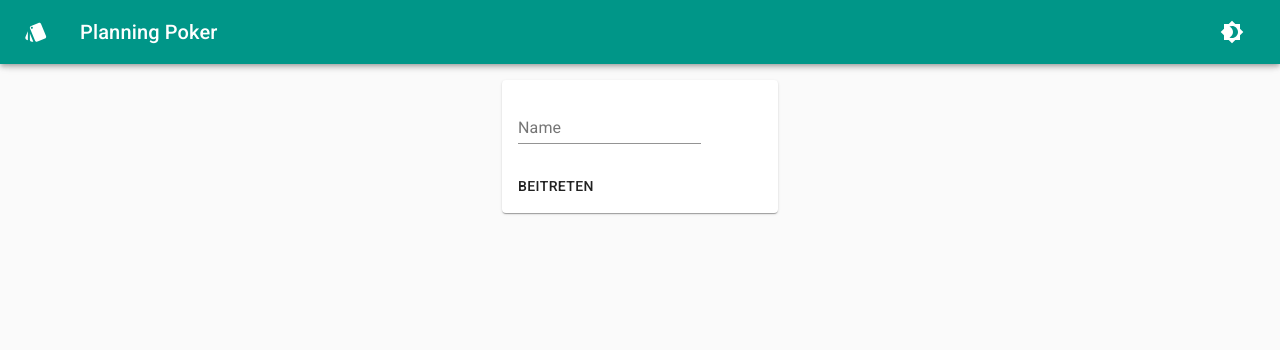
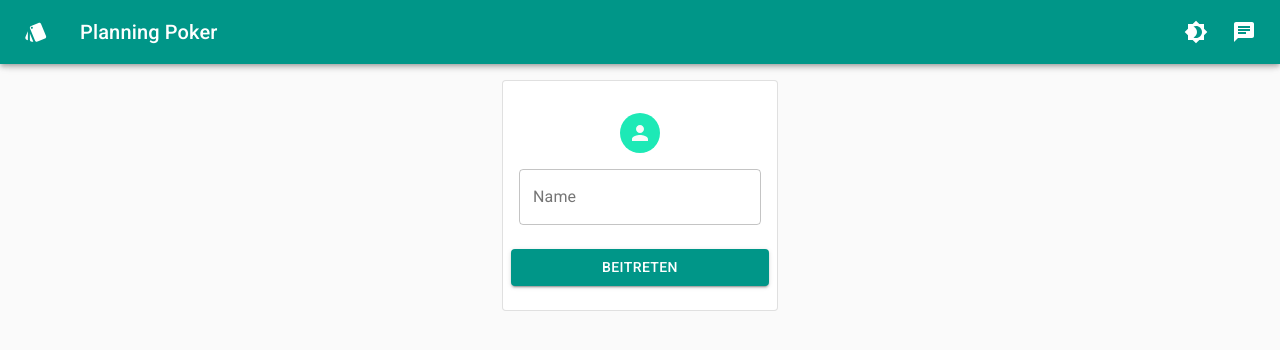
Before and after one commit to tschult/react-poker, a React (Create React App) app: page / in a window 1280 px wide. Shown: the top 350 px of the page. Built offline with nearby package versions, Linux system fonts and the light colour scheme.

Commit message:
chat prototype

```diff
--- a/src/App.js
+++ b/src/App.js
@@ -1,5 +1,6 @@
 import React, { useState, useMemo } from 'react';
-import { CssBaseline, Grid, Paper, ThemeProvider, Container, AppBar, Toolbar, Typography, CircularProgress, IconButton, useMediaQuery } from '@material-ui/core';
+import clsx from 'clsx';
+import { CssBaseline, Grid, Paper, ThemeProvider, Container, AppBar, Toolbar, Typography, CircularProgress, IconButton, useMediaQuery, Drawer, Divider } from '@material-ui/core';
 import Login from './components/Login';
 import * as signalR from '@aspnet/signalr';
 import { createMuiTheme, makeStyles } from '@material-ui/core/styles';
@@ -12,7 +13,12 @@ import StyleIcon from '@material-ui/icons/Style';
 import StartStopFab from './components/StartStopFab';
 import Brightness4Icon from '@material-ui/icons/Brightness4';
 import Brightness7Icon from '@material-ui/icons/Brightness7';
+import ChevronLeftIcon from '@material-ui/icons/ChevronLeft';
+import ChevronRightIcon from '@material-ui/icons/ChevronRight';
+import ChatIcon from '@material-ui/icons/Chat';
 import InstallPWAButton from './components/InstallPWAButton';
+import { deDE } from '@material-ui/core/locale';
+import MessageBoard from './components/MessageBoard';
 
 
 const useStyles = makeStyles((theme) => ({
@@ -52,14 +58,18 @@ function App() {
 
   var [isLoggedIn, setIsLoggedIn] = useState(false);
 
+  const [isDrawerOpen, setIsDrawerOpen] = useState(false);
+
   const [useDarkMode, setUseDarkMode] = useState(useMediaQuery('(prefers-color-scheme: dark)'));
-  const theme = createMuiTheme({
+  const theme = useMemo(
+    () =>
+      createMuiTheme({
         palette: {
           type: useDarkMode ? 'dark' : 'light',
           primary: teal,
           secondary: teal,
         }
-  });
+      }, deDE), [useDarkMode]);
 
   const onLoginClick = async () => {
     if (!user) return;
@@ -68,12 +78,31 @@ function App() {
       const connection = new signalR.HubConnectionBuilder()
         .withUrl("https://tspp-signalr.azurewebsites.net/pokerHub")
         .build();
+      connection.onclose(async () => {
+        await start(connection);
+      })
+      await start(connection);
+    } catch (error) {
+      setIsLoggedIn(false);
+    }
+  };
+
+  async function start(connection) {
+    try {
       await connection.start();
       setSignalRConnection(connection);
       connection.invoke("Enter", user);
-    } catch (error) {
-      setIsLoggedIn(false);
+    } catch (err) {
+      setTimeout(() => start(connection), 5000);
     }
+  }
+
+  const handleDrawerOpen = () => {
+    setIsDrawerOpen(true);
+  };
+
+  const handleDrawerClose = () => {
+    setIsDrawerOpen(false);
   };
 
   return (
@@ -90,9 +119,18 @@ function App() {
                   {useDarkMode ? <Brightness7Icon /> : <Brightness4Icon />}
                 </IconButton>
                 <InstallPWAButton />
+                <IconButton
+                  color="inherit"
+                  aria-label="open drawer"
+                  edge="end"
+                  onClick={handleDrawerOpen}
+                  className={clsx(isDrawerOpen && classes.hide)}
+                >
+                  <ChatIcon />
+                </IconButton>
               </Toolbar>
             </AppBar>
-          <Toolbar/>
+            <Toolbar />
           </div>
           <div className={classes.root}>
             <Container>
@@ -118,8 +156,18 @@ function App() {
                 </Grid>
               }
             </Container>
-          {signalRConnection && <StartStopFab className={classes.fab} signalRConnection={signalRConnection} user={user}/>}
+            {signalRConnection && <StartStopFab className={classes.fab} signalRConnection={signalRConnection} user={user} />}
           </div>
+          {isLoggedIn && signalRConnection && <Drawer variant="persistent" open={isDrawerOpen} anchor="right" >
+            <div className={classes.drawerHeader}>
+              <IconButton onClick={handleDrawerClose}>
+                {theme.direction === 'rtl' ? <ChevronLeftIcon /> : <ChevronRightIcon />}
+              </IconButton>
+            </div>
+            <Divider />
+            <MessageBoard signalRConnection={signalRConnection} user={user} />
+
+          </Drawer>}
         </ConnectionContext.Provider>
       </UserContext.Provider>
     </ThemeProvider>
--- a/src/components/Login.jsx
+++ b/src/components/Login.jsx
@@ -1,18 +1,40 @@
 import React, { useContext } from 'react';
-import { Button, TextField, Card, CardContent, CardActions } from '@material-ui/core';
+import { Button, TextField, Card, CardContent, CardActions, Avatar, makeStyles } from '@material-ui/core';
 import { UserContext } from '../contexts/UserContext';
+import PersonIcon from '@material-ui/icons/Person';
+
+const useStyles = makeStyles((theme => ({
+    avatar: {
+        background: theme.palette.secondary.main,
+        margin: theme.spacing(2),
+    },
+    content: {
+        display: 'flex',
+        flexDirection: 'column',
+        alignItems: 'center'
+    },
+    button: {
+        marginBottom: theme.spacing(2)
+    }
+
+})));
 
 function Login(props) {
 
+
+    const classes = useStyles();
     const { user, setUser } = useContext(UserContext);
 
     return (
-        <Card>
-            <CardContent>
-                <TextField id="userInput" label="Name" value={user} onChange={e => setUser(e.target.value)} />
+        <Card variant="outlined" >
+            <CardContent className={classes.content}>
+                <Avatar className={classes.avatar}>
+                    <PersonIcon />
+                </Avatar>
+                <TextField fullWidth id="userInput" label="Name" variant="outlined" value={user} onChange={e => setUser(e.target.value)} />
             </CardContent>
             <CardActions>
-                <Button onClick={props.onLoginClick}>Beitreten</Button>
+                <Button fullWidth variant="contained" color="primary" onClick={props.onLoginClick} className={classes.button}>Beitreten</Button>
             </CardActions>
         </Card>);
 
--- /dev/null
+++ b/src/components/MessageBoard.jsx
@@ -0,0 +1,57 @@
+import React from 'react';
+import { Button, TextField, List, ListItem, ListItemText, ListSubheader, ListItemAvatar, Grid } from '@material-ui/core';
+
+export default class MessageBoard extends React.Component {
+    constructor(props) {
+        super(props);
+        this.state = { messages: [], currentMsg: "" };
+        this.signalRConnection = props.signalRConnection;
+        this.user = props.user;
+    }
+
+    componentDidMount() {
+        this.signalRConnection.on("ReceiveMessage", this.OnReceiveMessage);
+    }
+
+    componentWillUnmount() {
+        this.signalRConnection.off("ReceiveMessage", this.OnReceiveMessage);
+    }
+
+    OnReceiveMessage = (userName, message) => {
+        this.setState((state) => {
+            var newMessageArray = [...state.messages, { user: userName, message: message }];
+            return { messages: newMessageArray };
+        });
+    }
+
+    SendMessage = () => {
+        this.signalRConnection.invoke("SendMessage", this.user, this.state.currentMsg);
+        this.setState(() => {
+            return { currentMsg: "" }
+        });
+    }
+
+    OnCurrentMsgChange(msg) {
+        this.setState(() => {
+            return { currentMsg: msg }
+        })
+    }
+
+    render() {
+        return (
+            <Grid container direction="column" justify="flex-end">
+                <Grid item>
+                    <List>
+                        <ListSubheader>MessageBoard</ListSubheader>
+                        {this.state.messages.map((msg, idx) => <ListItem><ListItemAvatar>{msg.user}</ListItemAvatar> <ListItemText key={idx} primary={msg.message} /></ListItem>)}
+                    </List>
+                </Grid>
+
+                <Grid item>
+                    <TextField value={this.state.currentMsg} onChange={e => this.OnCurrentMsgChange(e.target.value)} />
+                    <Button onClick={() => this.SendMessage()}>Send</Button>
+                </Grid>
+            </Grid>
+        );
+    }
+}
--- a/src/components/UserList.jsx
+++ b/src/components/UserList.jsx
@@ -59,11 +59,11 @@ class UserList extends React.Component {
     }
 
     OnReceiveNewUser = (newUser, connectionId) => {
-        this.setState((state) => ({users: [...state.users, {connectionId: connectionId, name: newUser, isCardLocked: false, selectedCard: ''}]}))
+        this.setState((state) => ({ users: [...state.users, { connectionId: connectionId, name: newUser, isCardLocked: false, selectedCard: '' }] }))
     }
 
     OnReceiveUserDisconnect = (connectionId) => {
-        this.setState((state) => ({users: state.users.filter(user => user.connectionId !== connectionId)}));
+        this.setState((state) => ({ users: state.users.filter(user => user.connectionId !== connectionId) }));
     }
 
     render() {
@@ -72,7 +72,7 @@ class UserList extends React.Component {
                 <ListSubheader>
                     <Typography>Angemeldete Benutzer</Typography>
                 </ListSubheader>
-                {this.state.users.map((u, idx) => <User key={idx} user={u} />)}
+                {this.state.users.sort((a, b) => a.name - b.name).map((u, idx) => <User key={u.name} user={u} />)}
             </List>
         );
     }
```
Lines whose indentation alone changed are shown as unchanged.
